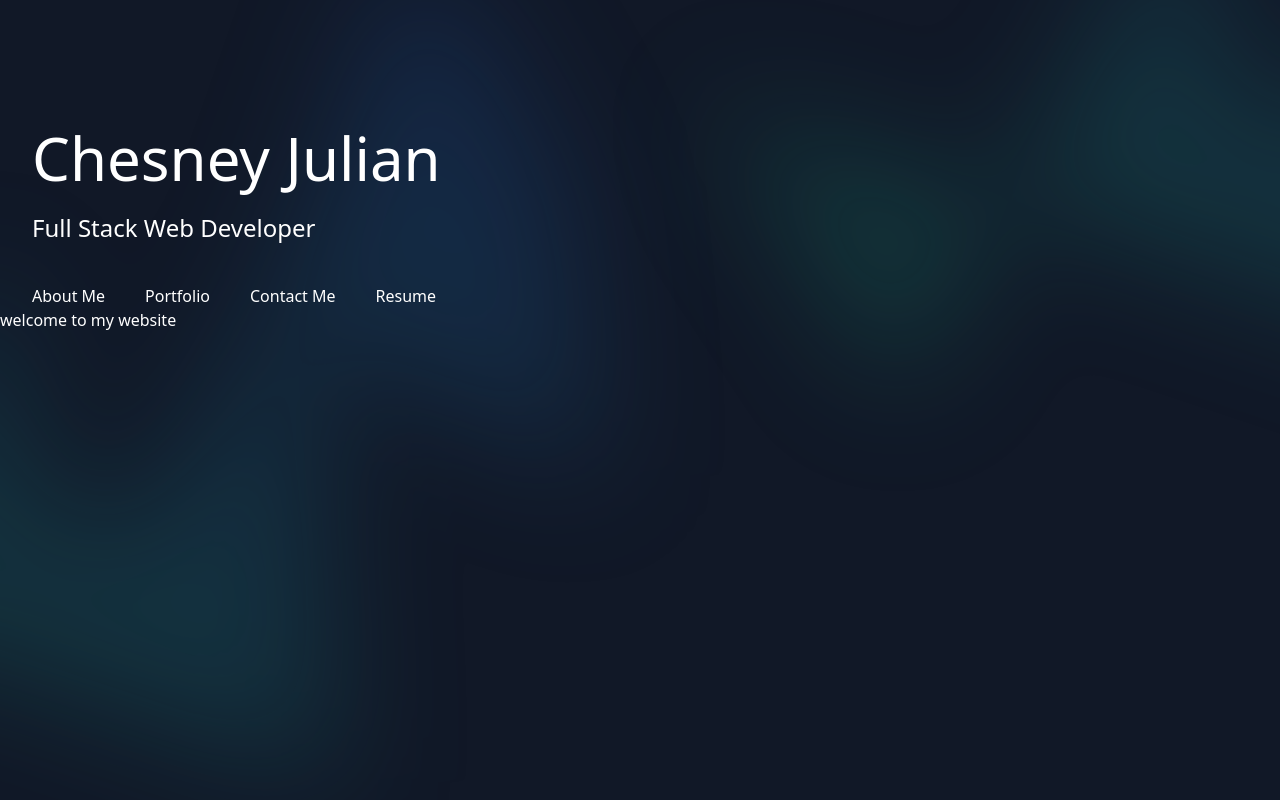
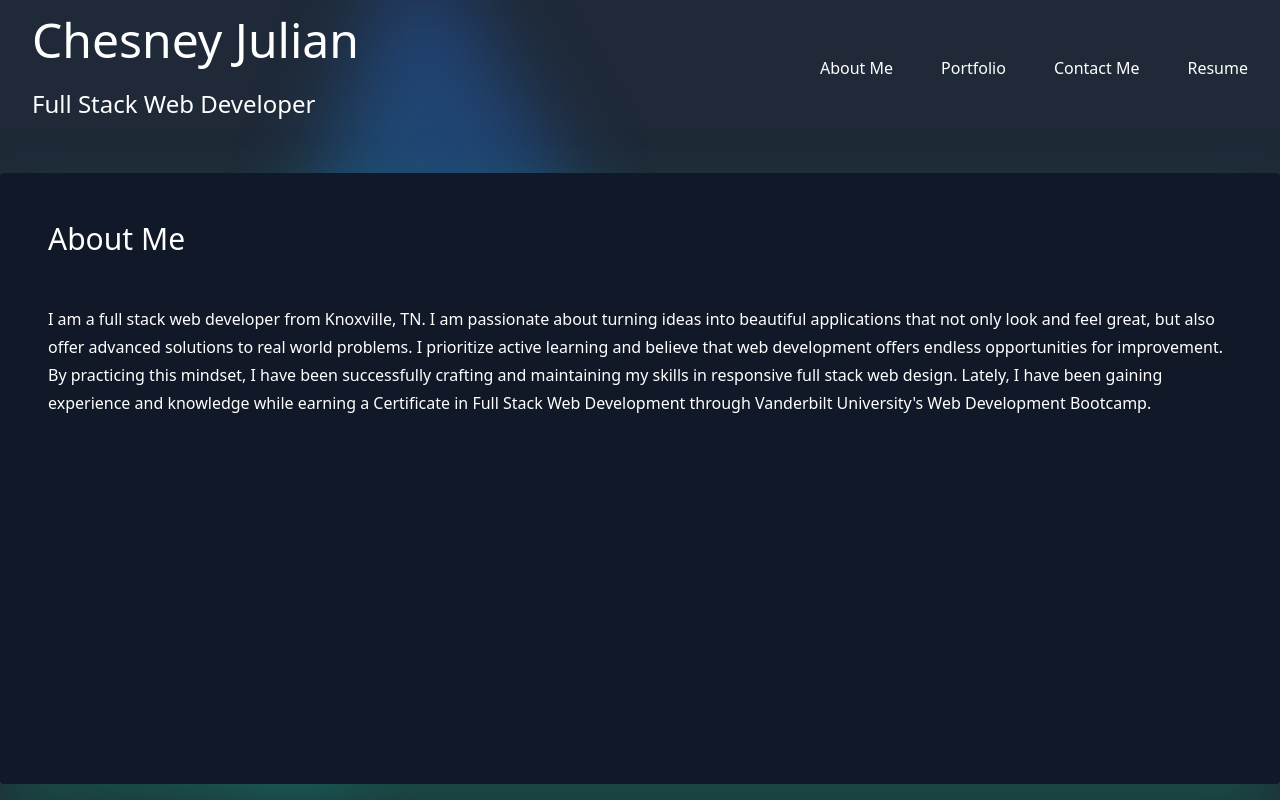
Before and after one commit to ChesneyJulian/react-portfolio, a React (Vite) app: page / in a window 1280 px wide. Built offline with nearby package versions, Linux system fonts and the light colour scheme.

Commit message:
style and add content to about me page

```diff
--- a/package.json
+++ b/package.json
@@ -11,6 +11,8 @@
     "preview": "vite preview"
   },
   "dependencies": {
+    "@headlessui/react": "^1.7.17",
+    "@heroicons/react": "^2.0.18",
     "react": "^18.2.0",
     "react-dom": "^18.2.0",
     "react-router-dom": "^6.15.0"
--- a/src/App.jsx
+++ b/src/App.jsx
@@ -1,5 +1,5 @@
 import { Outlet } from 'react-router-dom';
-// import Header from './components/Header'
+import Header from './components/Header'
 import './App.css'
 
 function App() {
@@ -7,12 +7,12 @@ function App() {
   return (
     <>
       <main className="text-white">
-        <div className="relative isolate overflow-hidden bg-gray-900 py-24 sm:py-32 h-screen ">
+        <div className="relative isolate overflow-hidden bg-gray-800 py-4 h-screen grid grid-flow-row lg:grid-cols-12 items-baseline">
           <div
-            className="hidden sm:absolute sm:-top-10 sm:right-1/2 sm:-z-10 sm:mr-10 sm:block sm:transform-gpu sm:blur-3xl"
+            className="hidden sm:absolute sm:-top-10 sm:right-1/2 sm:-z-10 sm:mr-10 sm:block sm:transform-gpu sm:blur-2xl"
             aria-hidden="true">
             <div
-              className="aspect-[1097/845] w-[68.5625rem] bg-gradient-to-tr from-[#18ca83] to-[#2456c9] opacity-20"
+              className="aspect-[1097/845] w-[68.5625rem] bg-gradient-to-tr from-[#11f0e1] to-[#2456c9] opacity-40"
               style={{
                 clipPath:
                   'polygon(74.1% 44.1%, 100% 61.6%, 97.5% 26.9%, 85.5% 0.1%, 80.7% 2%, 72.5% 32.5%, 60.2% 62.4%, 52.4% 68.1%, 47.5% 58.3%, 45.2% 34.5%, 27.5% 76.7%, 0.1% 64.9%, 17.9% 100%, 27.6% 76.8%, 76.1% 97.7%, 74.1% 44.1%)',
@@ -23,14 +23,17 @@ function App() {
             className="absolute -top-52 left-1/2 -z-10 -translate-x-1/2 transform-gpu blur-3xl sm:top-[-28rem] sm:ml-16 sm:translate-x-0 sm:transform-gpu"
             aria-hidden="true">
             <div
-              className="aspect-[1097/845] w-[68.5625rem] bg-gradient-to-tr from-[#18ca83] to-[#2456c9] opacity-20"
+              className="aspect-[1097/845] w-[68.5625rem] bg-gradient-to-tr from-[#11f0e1]] to-[#2456c9] opacity-20"
               style={{
                 clipPath:
                   'polygon(74.1% 44.1%, 100% 61.6%, 97.5% 26.9%, 85.5% 0.1%, 80.7% 2%, 72.5% 32.5%, 60.2% 62.4%, 52.4% 68.1%, 47.5% 58.3%, 45.2% 34.5%, 27.5% 76.7%, 0.1% 64.9%, 17.9% 100%, 27.6% 76.8%, 76.1% 97.7%, 74.1% 44.1%)',
               }}
             />
           </div>
-          <div>
+          <div className='col-span-12 container mx-auto h-fit'>
+            <Header />
+          </div>
+          <div className='container mx-auto col-span-12 row-span-6 min-h-full py-12 lg:px-12 bg-gray-900 drop-shadow-3xl rounded'>
             <Outlet />
           </div>
         </div>
--- a/src/components/Header.jsx
+++ b/src/components/Header.jsx
@@ -1,16 +1,19 @@
 import Navigation from './Navigation'
+
 
 function Header () {
   return (
     <>
-      <div className="mx-auto max-w-7xl px-6 lg:px-8">
-        <div className="mx-auto max-w-2xl lg:mx-0">
-          <h1 className="text-4xl font-medium sm:text-6xl">Chesney Julian</h1>
+      <div className="mx-auto px-6 lg:px-8 grid grid-cols-12">
+        <div className="mx-auto container lg:mx-0 col-span-12 lg:col-span-6">
+          <h1 className="text-3xl font-medium sm:text-5xl">Chesney Julian</h1>
           <h3 className="mt-6 text-2xl">
             Full Stack Web Developer
           </h3>
         </div>
-        <Navigation />
+        <div className='col-span-3 lg:col-span-6'>
+          <Navigation />
+        </div>
       </div>
     </>
   )
--- a/src/components/Navigation.jsx
+++ b/src/components/Navigation.jsx
@@ -20,8 +20,8 @@ const navItems = [
 function Navigation () {
 
   return (
-    <div className="mx-auto mt-10 max-w-2xl lg:mx-0 lg:max-w-none">
-      <div className="grid grid-cols-1 gap-x-8 gap-y-6 sm:grid-cols-2 md:flex lg:gap-x-10">
+    <div className="mx-auto mt-10 lg:mx-0 text-left ">
+      <div className="grid grid-cols-1 gap-x-8 gap-y-6 lg:flex lg:gap-x-12 justify-end">
         {navItems.map((item) => (
           <a key={item.name} href={item.href}>{item.name}</a>
         ))}
--- a/src/main.jsx
+++ b/src/main.jsx
@@ -8,7 +8,7 @@ import './index.css'
 import About from './pages/About.jsx'
 import Contact from './pages/Contact.jsx'
 import Portfolio from './pages/Portfolio.jsx'
-import Landing from './pages/Landing.jsx'
+// import Landing from './pages/Landing.jsx'
 
 // Define the accessible routes, and which components respond to which URL
 const router = createBrowserRouter([
@@ -18,7 +18,7 @@ const router = createBrowserRouter([
     children: [
       {
         index: true,
-        element: <Landing />,
+        element: <About />,
       },
       {
         path: '/portfolio',
--- a/src/pages/About.jsx
+++ b/src/pages/About.jsx
@@ -1,8 +1,12 @@
 export default function About() {
   return (
     <>
-    <p className='text-2xl'>About</p>
-    <p>Lorem ipsum dolor sit amet consectetur adipisicing elit. Accusamus ex quae, fugiat vero, repellat iusto autem voluptatum expedita recusandae impedit perferendis quidem mollitia maiores consequuntur eos tenetur dolores aperiam voluptatem?</p>
-  </>
+      <div className='mb-12'>
+        <h3 className='text-3xl'>About Me</h3>
+      </div>
+      <div>
+        <p className="leading-7">I am a full stack web developer from Knoxville, TN. I am passionate about turning ideas into beautiful applications that not only look and feel great, but also offer advanced solutions to real world problems. I prioritize active learning and believe that web development offers endless opportunities for improvement. By practicing this mindset, I have been successfully crafting and maintaining my skills in responsive full stack web design. Lately, I have been gaining experience and knowledge while earning a Certificate in Full Stack Web Development through Vanderbilt University&apos;s Web Development Bootcamp.</p>
+      </div>
+    </>
   )
 }
--- a/src/pages/Landing.jsx
+++ b/src/pages/Landing.jsx
@@ -2,13 +2,15 @@ import Header from '../components/Header'
 
 export default function Landing() {
   return (
-    <>
-    <Header />
-    <div>
-      <p className=''>
-        welcome to my website
-      </p>
+    <div className='grid grid-cols-12'>
+      <div className='col-span-6'>
+        <Header />
+      </div>
+      <div className='col-span-6'>
+        <p className='p-16'>
+          welcome to my website
+        </p>
+      </div>
     </div>
-    </>
   )
 }
--- a/tailwind.config.js
+++ b/tailwind.config.js
@@ -6,6 +6,9 @@ export default {
   ],
   theme: {
     extend: {
+      dropShadow: {
+        '3xl': '0 35px 35px rgba(6, 184, 113, .25)'
+      }
     },
   },
   plugins: [],
```
Also changed, not shown: 1 other file (tests, documents, lock files or other folders).
